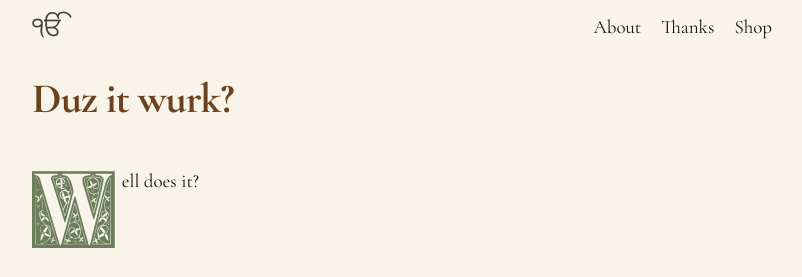
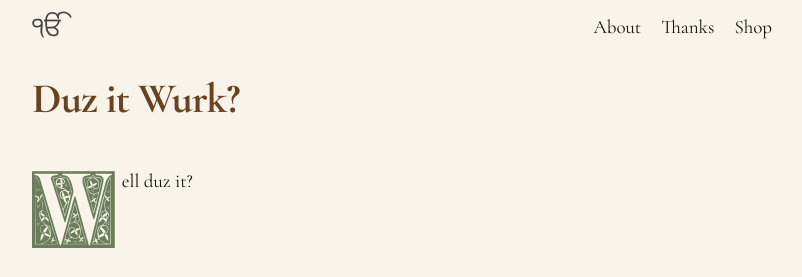
Before and after one commit to prabhchintan/prabhchintan.com, a Jekyll site: the page built from test.md, in a window 1280 px wide. Shown: the top 277 px of the page, without its empty margins (238-1040 px from the left). Built offline with Jekyll 4.4.1, drawn with Linux system fonts in a browser that asks for light colours.

```diff
--- a/test.md
+++ b/test.md
@@ -1,7 +1,8 @@
 ---
 layout: page
-title: Duz it wurk?
+title: Duz it Wurk?
+nav_title: Test
 permalink: /test
 ---
 
-Well does it?
+Well duz it?
```
Also changed, not shown: 2 other files.
